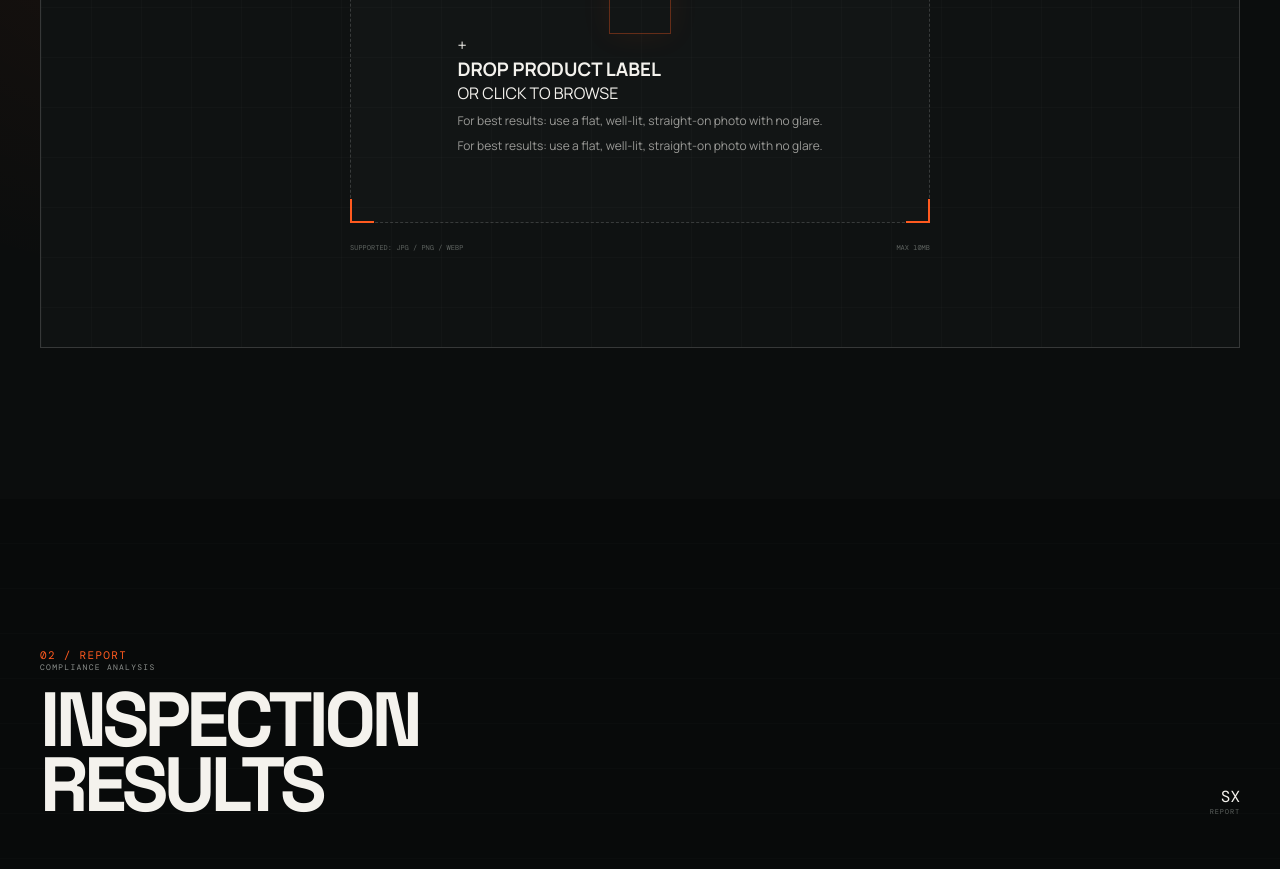
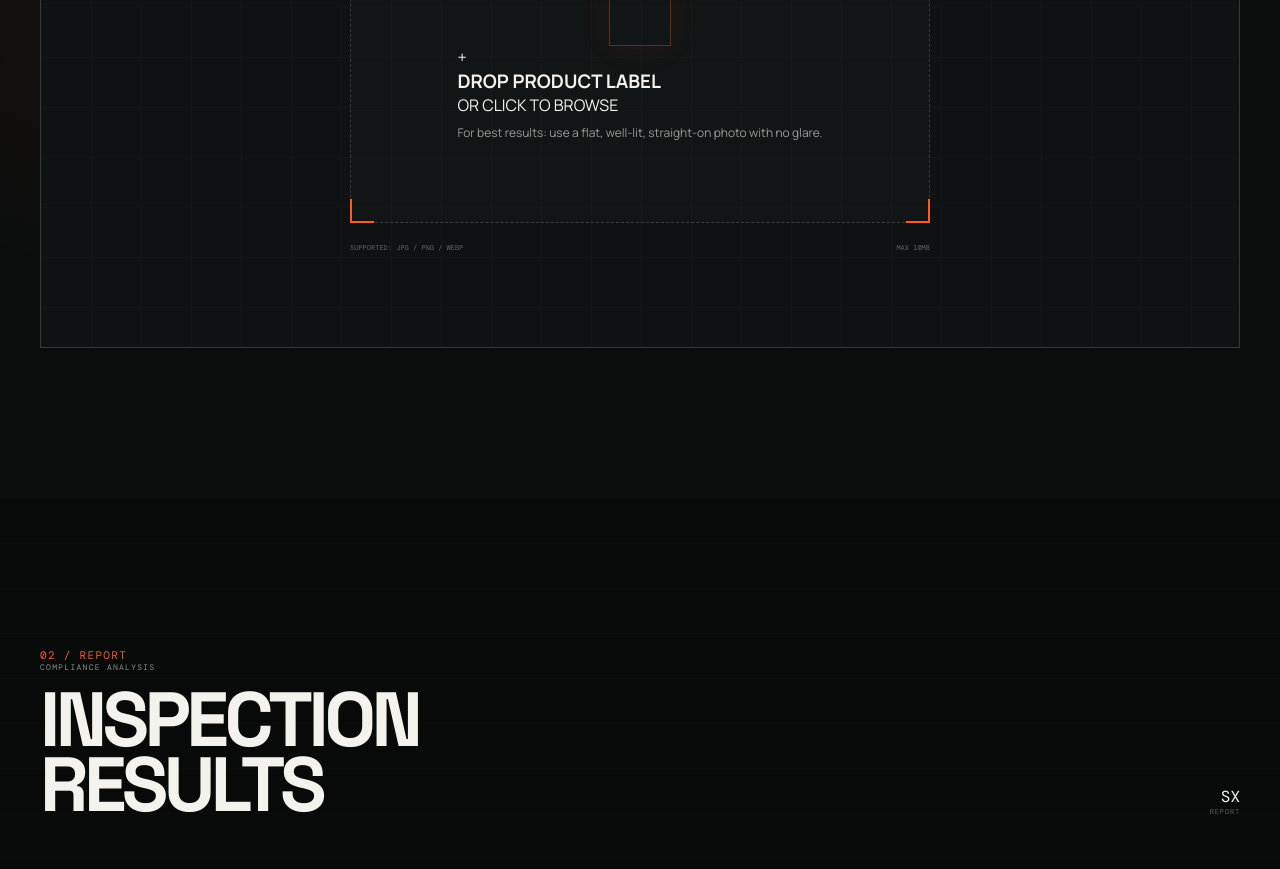
Before and after one commit to fazz404/shieldx-compliance, a React app in the folder frontend/: page / in a window 1280 px wide. Shown: the part 1440-2309 px from the top of the page. Built offline with nearby package versions, Linux system fonts and the light colour scheme; the HTML template or start-up script is replaced by a standard one.

Commit message:
remove duplicate hint text

```diff
--- a/frontend/src/App.jsx
+++ b/frontend/src/App.jsx
@@ -791,14 +791,9 @@ export default function App() {
                       OR CLICK TO BROWSE
                     </p>
 
-                    <p style={{ fontSize: "0.75rem", opacity: 0.6, marginTop: "8px" }}>
+                                        <p style={{ fontSize: "0.75rem", opacity: 0.6, marginTop: "8px" }}>
                       For best results: use a flat, well-lit, straight-on photo with no glare.
                     </p>
-
-<p style={{ fontSize: "0.75rem", opacity: 0.6, marginTop: "8px" }}>
-  For best results: use a flat, well-lit, straight-on photo with no glare.
-</p>
-
                   </div>
 
                 </div>
```
